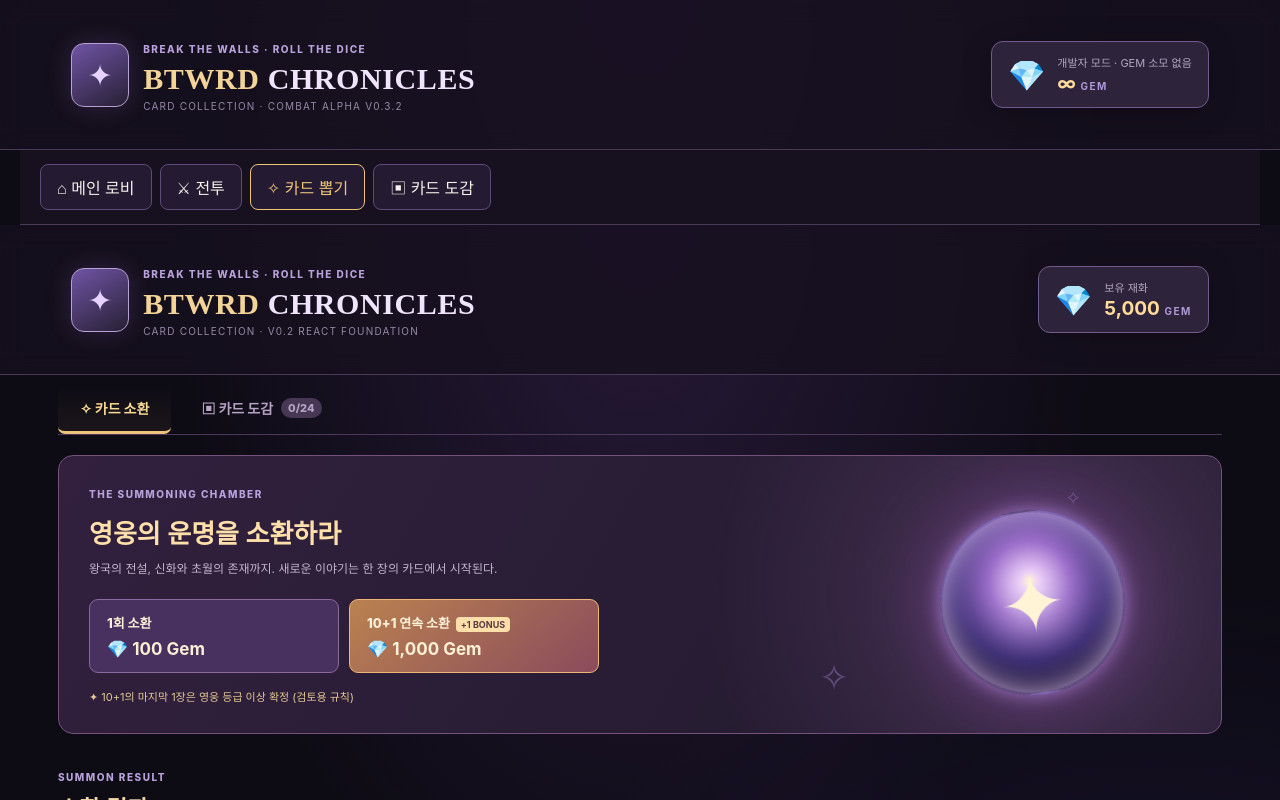
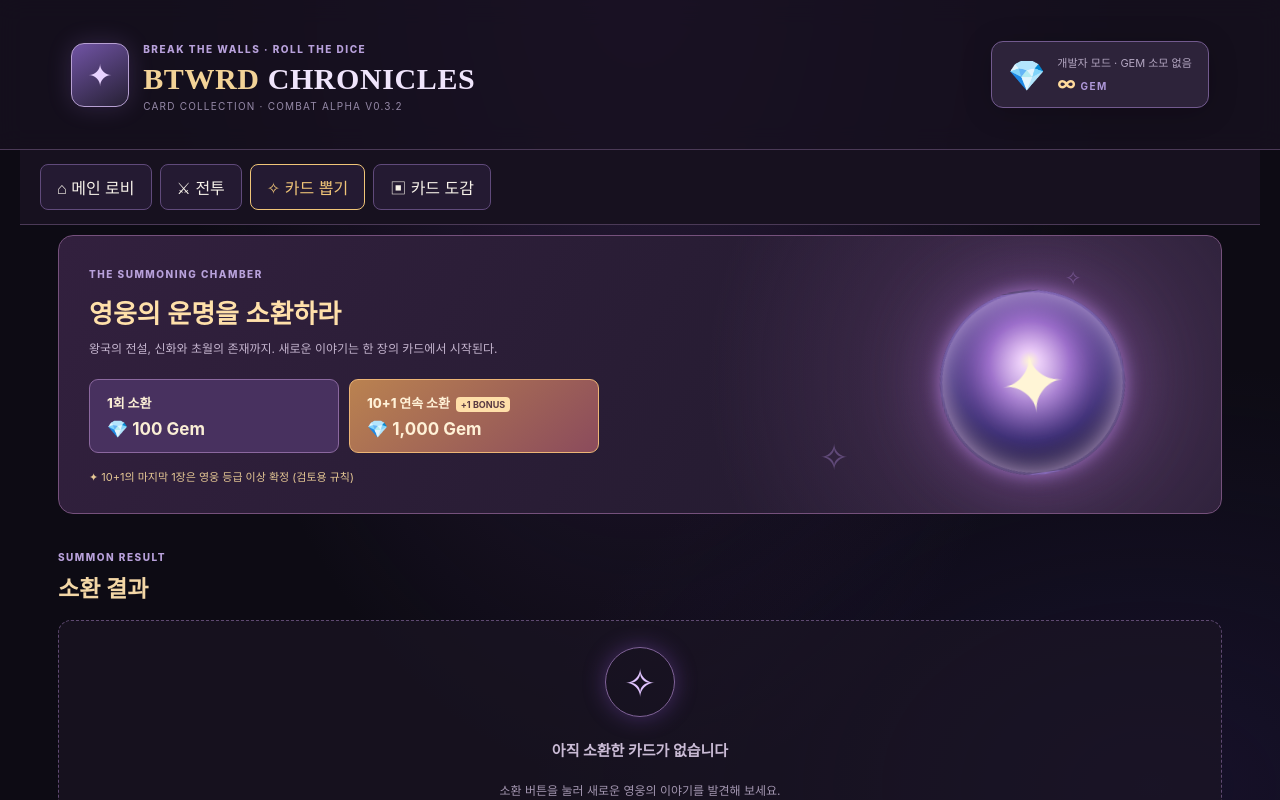
Before and after one commit to bduidohd937-beep/BTWRD-CHRONICLES, a React (Vite) app: page / in a window 1280 px wide. Both pictures are taken after a click on the button "✧ 카드 뽑기". Shown: the top 800 px of the page. Built offline with nearby package versions, Linux system fonts and the light colour scheme.

Commit message:
refactor: use shared navigation for summon and card archive

```diff
--- a/src/foundation/CollectionApp.tsx
+++ b/src/foundation/CollectionApp.tsx
@@ -1,8 +1,8 @@
 import { useEffect, useRef, useState } from "react";
-import type { CSSProperties } from "react";
+import type { CSSProperties, Dispatch, SetStateAction } from "react";
 import type { ChronicleCard, GameSave, Rarity, SummonResult, Tab } from "./foundationTypes";
 import { CARDS, CFG, RARITIES, rarityIndex, rarityOf } from "./foundationCards";
-import { collectionStats, defaultSave, loadSave, parseSave, persistSave, summonCards } from "./summon";
+import { collectionStats, defaultSave, parseSave, summonCards } from "./summon";
 import CardArtwork from "./CardArtwork";
 import "./foundation.css";
 
@@ -76,9 +76,12 @@ function RatesTable() {
   );
 }
 
-export function CollectionApp() {
-  const [game, setGame] = useState<GameSave>(loadSave);
-  const [tab, setTab] = useState<Tab>("summon");
+export function CollectionApp({ tab, game, setGame, developerMode }: {
+  tab: Tab;
+  game: GameSave;
+  setGame: Dispatch<SetStateAction<GameSave>>;
+  developerMode: boolean;
+}) {
   const [results, setResults] = useState<SummonResult[]>([]);
   const [message, setMessage] = useState("");
   const [openCard, setOpenCard] = useState<ChronicleCard | null>(null);
@@ -92,7 +95,6 @@ export function CollectionApp() {
   const closeButton = useRef<HTMLButtonElement>(null);
   const stats = collectionStats(game);
 
-  useEffect(() => { persistSave(game); }, [game]);
   useEffect(() => {
     if (!openCard) return;
     closeButton.current?.focus();
@@ -102,10 +104,11 @@ export function CollectionApp() {
   }, [openCard]);
 
   const summon = (count: number, price: number) => {
-    const outcome = summonCards(game, count, price);
+    const outcome = summonCards(game, count, price, developerMode);
     if (!outcome) { setMessage("💎 Gem이 부족합니다."); return; }
     setGame(outcome.next);
     setResults(outcome.results);
+    if (developerMode) { setMessage("💎 개발자 모드: GEM 소모 없이 소환했습니다!"); return; }
     setMessage(outcome.refund > 0
       ? `중복 환급 +${outcome.refund.toLocaleString()} Gem`
       : outcome.results.some(x => x.first) ? "새로운 카드가 도감에 등록되었습니다!" : "소환 완료!");
@@ -161,31 +164,8 @@ export function CollectionApp() {
   };
 
   return (
-    <div className="app">
-      <header className="topbar">
-        <div className="topbar-inner">
-          <div className="brand">
-            <span className="brand-emblem" aria-hidden="true">✦</span>
-            <div><span className="eyebrow">BREAK THE WALLS · ROLL THE DICE</span>
-              <h1>BTWRD <span>CHRONICLES</span></h1>
-              <div className="version">CARD COLLECTION · V0.2 REACT FOUNDATION</div>
-            </div>
-          </div>
-          <div className="gem-balance" aria-label={`보유 Gem ${game.gem.toLocaleString()}개`}>
-            <span className="gem-spark" aria-hidden="true">💎</span>
-            <div><small>보유 재화</small><strong>{game.gem.toLocaleString()} <em>GEM</em></strong></div>
-          </div>
-        </div>
-      </header>
-
+    <>
       <main className="main-shell">
-        <div className="menu-tabs" role="tablist" aria-label="메뉴">
-          <button role="tab" aria-selected={tab === "summon"} className={tab === "summon" ? "selected" : ""}
-            onClick={() => setTab("summon")}>✧ 카드 소환</button>
-          <button role="tab" aria-selected={tab === "collection"} className={tab === "collection" ? "selected" : ""}
-            onClick={() => setTab("collection")}>▣ 카드 도감 <span className="tab-counter">{stats.owned}/{stats.total}</span></button>
-        </div>
-
         {tab === "summon" ? (
           <section className="summon-view" role="tabpanel">
             <div className="summon-hero">
@@ -194,11 +174,11 @@ export function CollectionApp() {
                 <h2>영웅의 운명을 소환하라</h2>
                 <p>왕국의 전설, 신화와 초월의 존재까지. 새로운 이야기는 한 장의 카드에서 시작된다.</p>
                 <div className="summon-actions">
-                  <button className="summon-button secondary" disabled={game.gem < CFG.single}
+                  <button className="summon-button secondary" disabled={!developerMode && game.gem < CFG.single}
                     onClick={() => summon(1, CFG.single)}>
                     <span>1회 소환</span><strong>💎 {CFG.single} Gem</strong>
                   </button>
-                  <button className="summon-button primary" disabled={game.gem < CFG.multi}
+                  <button className="summon-button primary" disabled={!developerMode && game.gem < CFG.multi}
                     onClick={() => summon(CFG.multiCount, CFG.multi)}>
                     <span>10+1 연속 소환 <b>+1 BONUS</b></span><strong>💎 {CFG.multi.toLocaleString()} Gem</strong>
                   </button>
@@ -346,6 +326,6 @@ export function CollectionApp() {
           </div>
         </div>
       )}
-    </div>
+    </>
   );
 }
```
